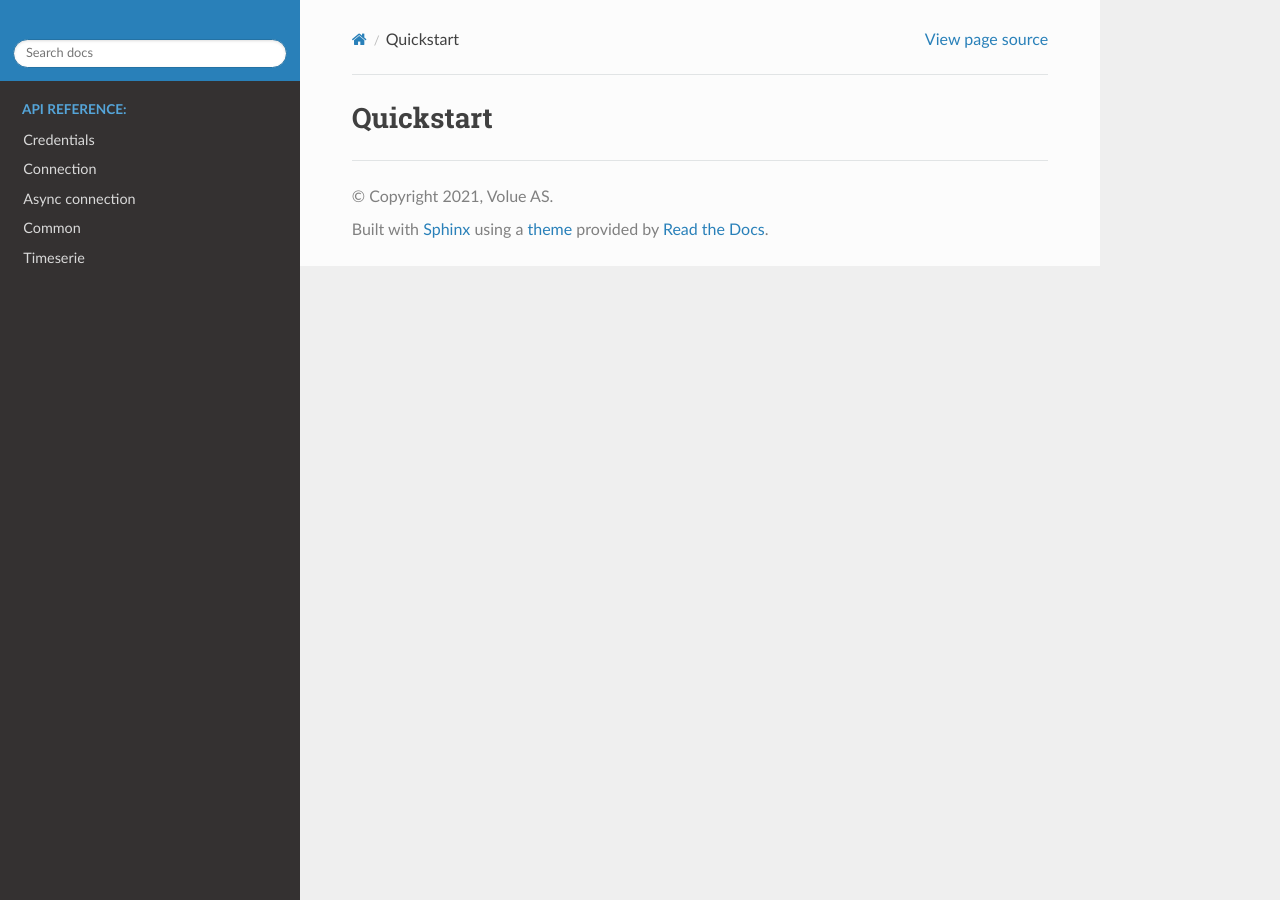
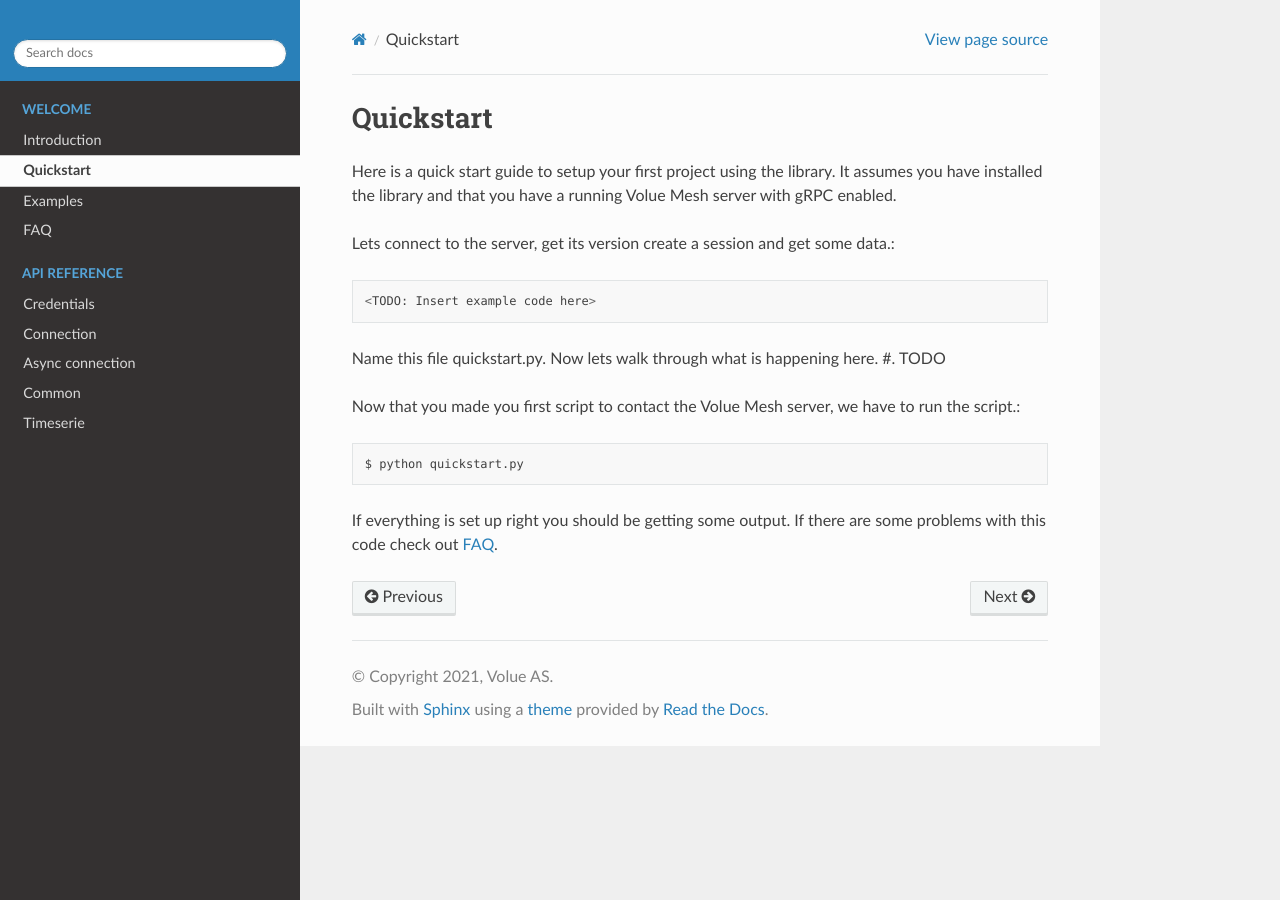
Before and after one commit to Volue-Public/energy-mesh-python, a Sphinx documentation site: the page built from docs/source/quickstart.rst, in a window 1280 px wide. Built offline with Sphinx 7.4.7 and the Read the Docs theme 2.0.0, drawn with Linux system fonts in a browser that asks for light colours.

Commit message:
Adding the start of a quick start guide.

```diff
--- /dev/null
+++ b/docs/source/examples.rst
@@ -0,0 +1,4 @@
+Examples
+---------
+
+TODO
--- a/docs/source/quickstart.rst
+++ b/docs/source/quickstart.rst
@@ -1,2 +1,18 @@
 Quickstart
 -----------------
+
+Here is a quick start guide to setup your first project using the library. It assumes you have installed the library and that you have a running Volue Mesh server with gRPC enabled.
+
+Lets connect to the server, get its version create a session and get some data.::
+
+    <TODO: Insert example code here>
+
+
+Name this file quickstart.py. Now lets walk through what is happening here.
+#. TODO
+
+Now that you made you first script to contact the Volue Mesh server, we have to run the script.::
+
+    $ python quickstart.py
+
+If everything is set up right you should be getting some output. If there are some problems with this code check out :doc:`faq`.
```
Also changed, not shown: docs/source/index.rst (+9 -1 lines), docs/source/intro.rst (+6 -6 lines), docs/source/faq.rst (line endings or trailing spaces), docs/source/getting_started.md (deleted).
